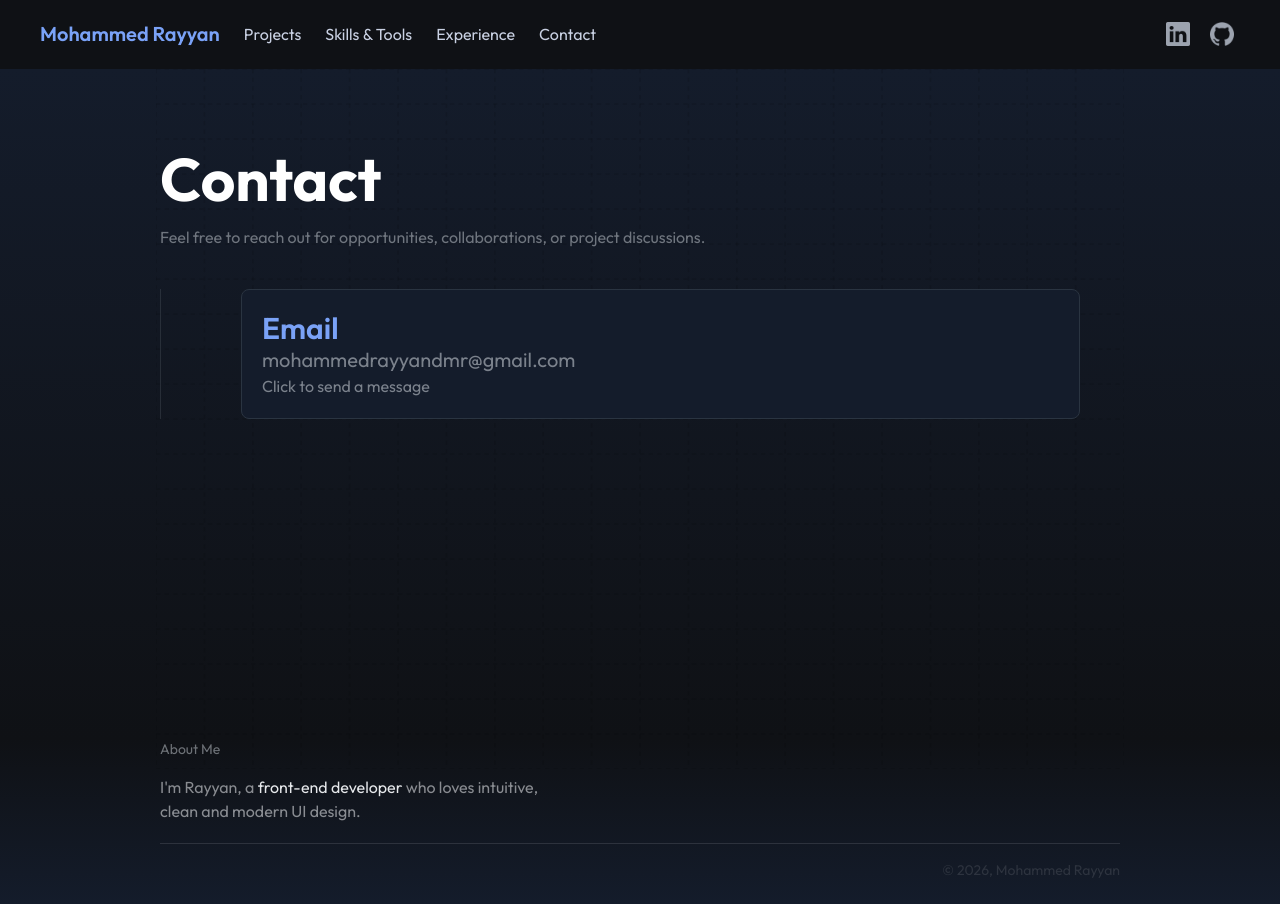
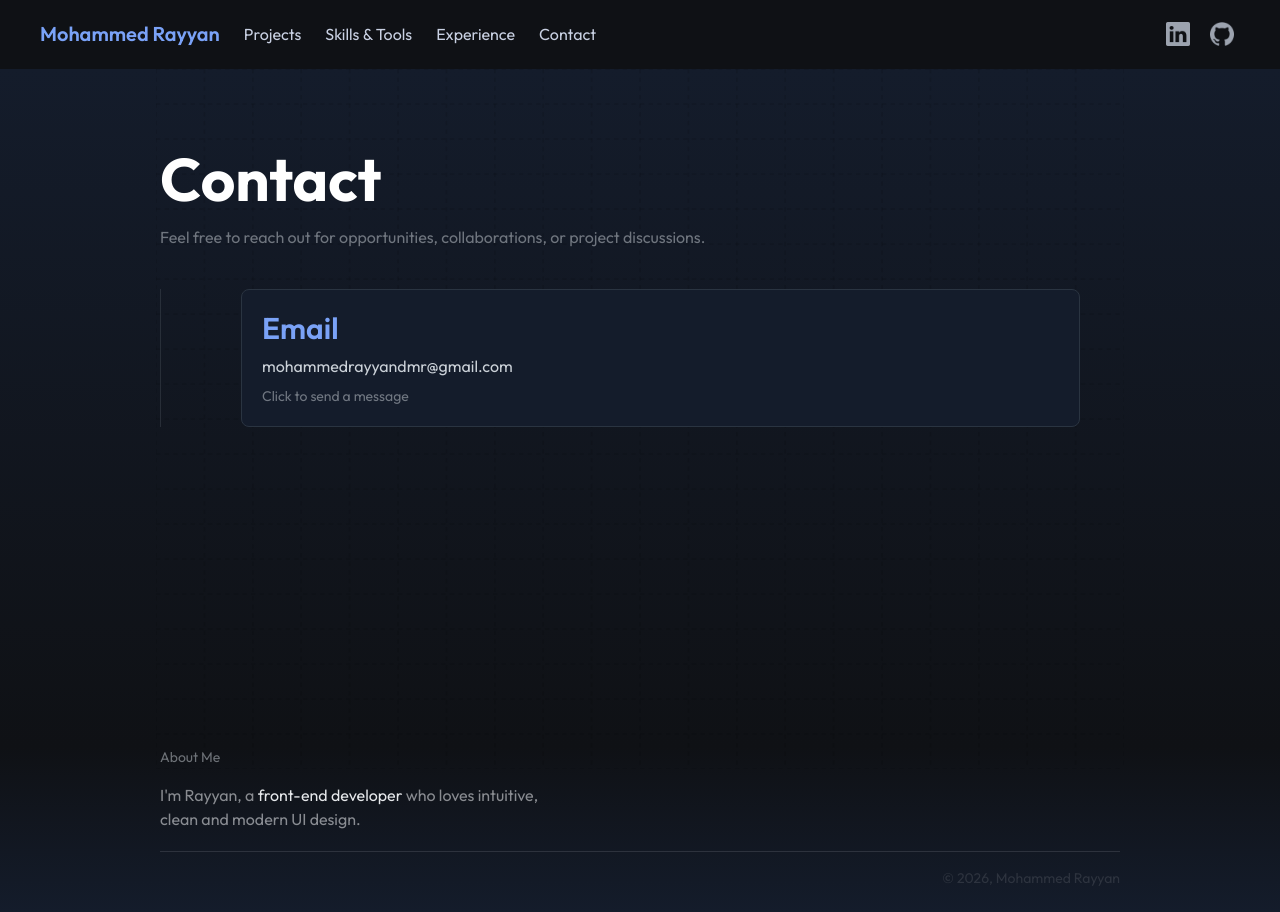
Before and after one commit to mohammedrayyan-dev/mohammedrayyandev, a React (Vite) app: page /contact in a window 1280 px wide. Built offline with nearby package versions, Linux system fonts and the light colour scheme.

Commit message:
ui: layout change to contact

```diff
--- a/src/pages/Contact.jsx
+++ b/src/pages/Contact.jsx
@@ -25,15 +25,17 @@ const Contact = () => {
     <div
     onClick={() => window.open("mailto:mohammedrayyandmr@gmail.com", "_blank")}
     className="bg-[#141C2B] border border-[#2A3441] rounded-lg p-5 hover:bg-[#1B2434] cursor-pointer transition-colors duration-300">
+      <div className="flex flex-col gap-2">
       <h2 className="text-[#7AA2F7] text-3xl font-semibold">
         Email
       </h2>
-      <p className="text-[#CBD1D890] text-xl">
+      <p className="text-[#CBD1D8] text-md">
         mohammedrayyandmr@gmail.com
       </p>
-      <p className="text-[#CBD1D890] text-md">
+      <p className="text-[#CBD1D880] text-sm">
         Click to send a message
       </p>
+      </div>
     </div>
 
     </div>
```
